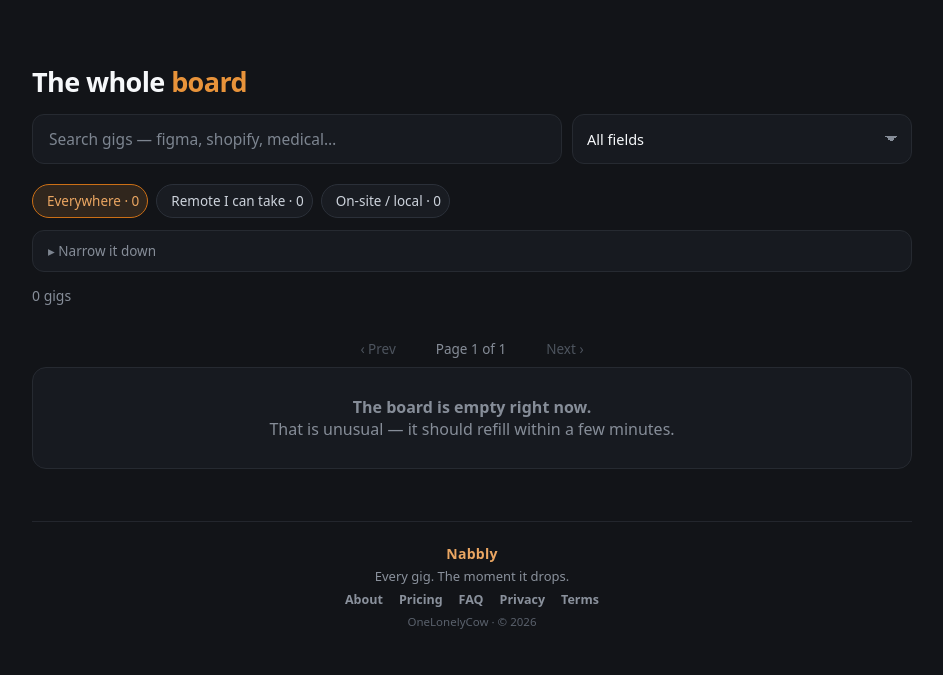
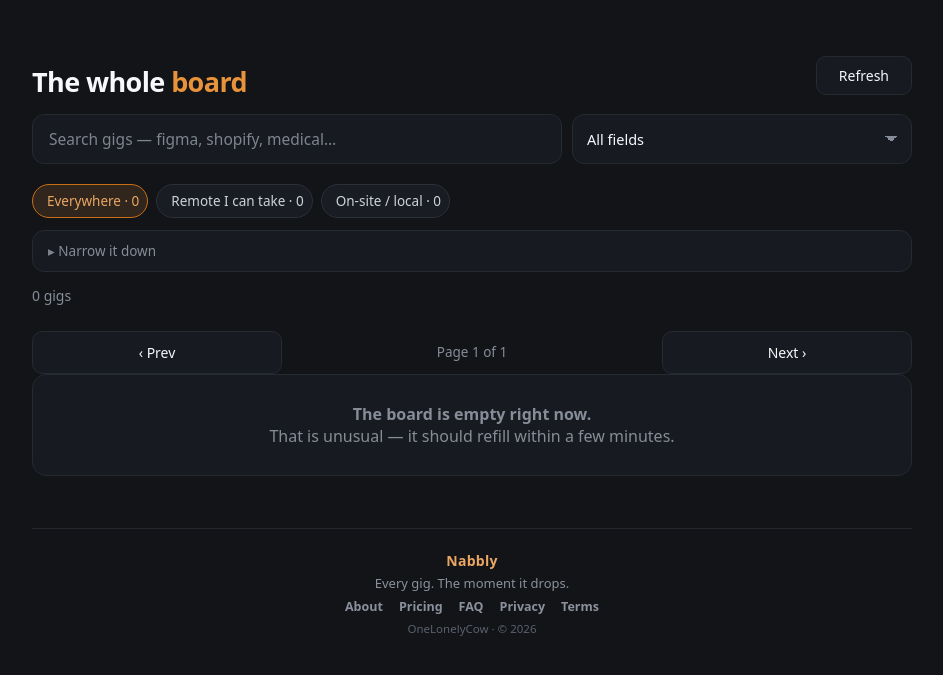
Before and after one commit to onelonelycow/dartly, a FastAPI app: page /gigs in a window 1280 px wide. Shown: the part 65-740 px from the top of the page, without its empty margins (168-1111 px from the left). Run offline with FastAPI, Linux system fonts and the light colour scheme; data that the repository does not hold is empty; some libraries are stand-ins or nearby versions.

Commit message:
Every filter and Next on the Gigs page dumped you on the Dashboard
link() hardcoded "/" as its base, so every link the Gigs page drew pointed at
the landing view instead of the board. Verified on the live board from path
/gigs before touching anything: "Next ›" pointed at /?page=1, "Remote I can
take" at /?where=remote, "Everywhere" at /. Clicking any filter, or simply
turning the page, silently dropped the visitor out of the board — on the page
the marketing site now sends everyone to.

It survived every test I ran, including yesterday's chip-versus-page
consistency checks, because those all requested /gigs?field=... directly
rather than following a link the page had drawn. Reading hrefs is not the same
as using the page.

Now built from the request path. Verified both directions: links drawn on
/gigs stay on /gigs, the Dashboard's quick filters still point at /gigs?qf=
as they should, and clicking Next in a browser lands on /gigs?page=1 showing
"Page 2 of 1,551" rather than the landing view.

Also from the side-by-side with the app:

REFRESH BUTTON, which the app has and this page did not. Honest here — this
service refreshes its copy from the mirror every 60 seconds, so reloading
really does return gigs that were not on the page before. It reloads and
claims nothing more; a control should not imply work the server is not doing.

PAGER WEIGHT. The app's Prev/Next are wide substantial buttons with the page
indicator centred between them; these were small links that read as an
afterthought beside the same control. Restyled to match. The PAGING ITSELF is
deliberately unchanged — 25 rows a page is what lets this service answer in
milliseconds, and the app's three enormous pages are the thing being replaced,
not copied.

Deliberately NOT changed: "Draft my reply" stays a button to its own page
rather than the app's inline expander, which would mean rendering a draft for
every card on every page load; and the save star stays visible signed out,
since it now returns people to the gig after sign-in.

Co-Authored-By: Claude Opus 5 <noreply@anthropic.com>

```diff
--- a/web/main.py
+++ b/web/main.py
@@ -888,13 +888,25 @@ def board(request: Request,
     # One place that builds a link with a single filter changed and everything
     # else preserved. Hand-assembling these in the template is how a filter
     # quietly drops another one when both are set.
+    # STAYS ON THE PAGE YOU ARE ON. This hardcoded "/", so every filter chip
+    # and both pagination buttons on /gigs sent the visitor to the DASHBOARD
+    # instead. Verified on the live board 2026-08-17 from path /gigs: "Next ›"
+    # pointed at /?page=1, "Remote I can take" at /?where=remote, "Everywhere"
+    # at /. Clicking any filter, or simply turning the page, silently dropped
+    # you out of the board and onto the landing view — on the page the
+    # marketing site now sends everyone to.
+    #
+    # It went unnoticed because every test, mine included, requested
+    # /gigs?field=... directly rather than following a link the page drew.
+    base = "/" if request.url.path == "/" else "/gigs"
+
     def link(**over):
         cur = {"q": q, "field": field, "size": size, "source": source,
                "urgent": urgent or "", "where": where, "langs": langs,
                "sort": sort, "qf": qf, "page": ""}
         cur.update(over)
         parts = [f"{k}={quote_plus(str(v))}" for k, v in cur.items() if v not in ("", None)]
-        return "/?" + "&".join(parts) if parts else "/"
+        return f"{base}?" + "&".join(parts) if parts else base
 
     # The landing view is the app's Dashboard shape: hero, category groups, a
     # short "Fresh off the boards" list. /gigs is the full board with filters
--- a/web/templates/board.html
+++ b/web/templates/board.html
@@ -36,6 +36,9 @@ a.gr-cat.on{border-color:var(--amber-d);background:rgba(232,147,58,.14);
   color:#eaa662!important}
 a.gr-cat.on .n{color:var(--amber);background:rgba(232,147,58,.16)}
 .pagehead{display:flex;align-items:center;justify-content:space-between;gap:12px}
+.refresh{flex:none;padding:9px 22px;border-radius:10px;border:1px solid var(--line);
+  background:var(--panel);color:var(--ink);font-size:14px;text-decoration:none}
+.refresh:hover{border-color:var(--amber-d);color:var(--amber-l)}
 .findrow{display:flex;gap:10px;margin:0 0 12px}
 .findrow input[type=search]{flex:1.6}
 .findrow select{flex:1;background:var(--panel);border:1px solid var(--line);
@@ -63,11 +66,19 @@ a.gr-cat.sm{font-size:12.5px;padding:5px 10px}
 .pager span.off{color:#4d545e;border-color:transparent;background:none}
 .count{font-size:14px;color:var(--mute);font-variant-numeric:tabular-nums}
 .toolbar{display:flex;flex-wrap:wrap;gap:8px;align-items:center;margin:0 0 14px}
-.pager{display:flex;justify-content:center;align-items:center;gap:10px;margin-top:26px}
-.pager a,.pager span{padding:8px 14px;border-radius:9px;border:1px solid var(--line);
-  font-size:13.5px;text-decoration:none;background:var(--panel);color:var(--ink)}
-.pager span.at{color:var(--mute);border-color:transparent;background:none;
-  font-variant-numeric:tabular-nums}
+/* Matched to the app, where Prev and Next are wide substantial buttons with
+   the page indicator centred between them. These were small links that read as
+   an afterthought beside the same control on the other surface. The PAGING
+   ITSELF is unchanged and deliberately so: 25 rows a page is what lets this
+   service answer in milliseconds, and the app's three enormous pages are the
+   thing being replaced, not copied. */
+.pager{display:flex;justify-content:space-between;align-items:center;gap:12px;
+  margin-top:26px}
+.pager a,.pager span.off{flex:1;max-width:250px;text-align:center;
+  padding:11px 18px;border-radius:10px;border:1px solid var(--line);
+  font-size:14px;text-decoration:none;background:var(--panel);color:var(--ink)}
+.pager span.at{color:var(--mute);border:0;background:none;padding:0;
+  font-size:13.5px;font-variant-numeric:tabular-nums;white-space:nowrap}
 .pager a:hover{border-color:var(--amber-d);color:var(--amber-l)}
 .empty{background:var(--panel);border:1px solid var(--line);border-radius:14px;
   padding:28px;text-align:center;color:var(--mute)}
@@ -120,7 +131,14 @@ a.gr-cat.sm{font-size:12.5px;padding:5px 10px}
 {# The app's Gigs page: heading, search + field select on one row, the location
    segmented control, then everything else folded into "Narrow it down" so the
    page does not open with a wall of twenty pills. #}
-<div class="pagehead"><h2 class="sec-h">The whole <span class="accent">board</span></h2></div>
+<div class="pagehead"><h2 class="sec-h">The whole <span class="accent">board</span></h2>
+  {# The app has this button and this page did not, which is the kind of small
+     absence that makes a familiar page feel subtly wrong. It is honest here:
+     this service refreshes its copy from the mirror every 60 seconds, so
+     reloading really does return gigs that were not on the page before. It
+     deliberately does NOT claim to fetch anything — nothing a visitor clicks
+     should imply work the server is not doing. #}
+  <a class="refresh" href="{{ link() }}" title="Reload for gigs added since this page loaded">Refresh</a></div>
 
 <form class="findrow" method="get" action="/gigs">
   <input type="search" name="q" value="{{ q }}"
```
